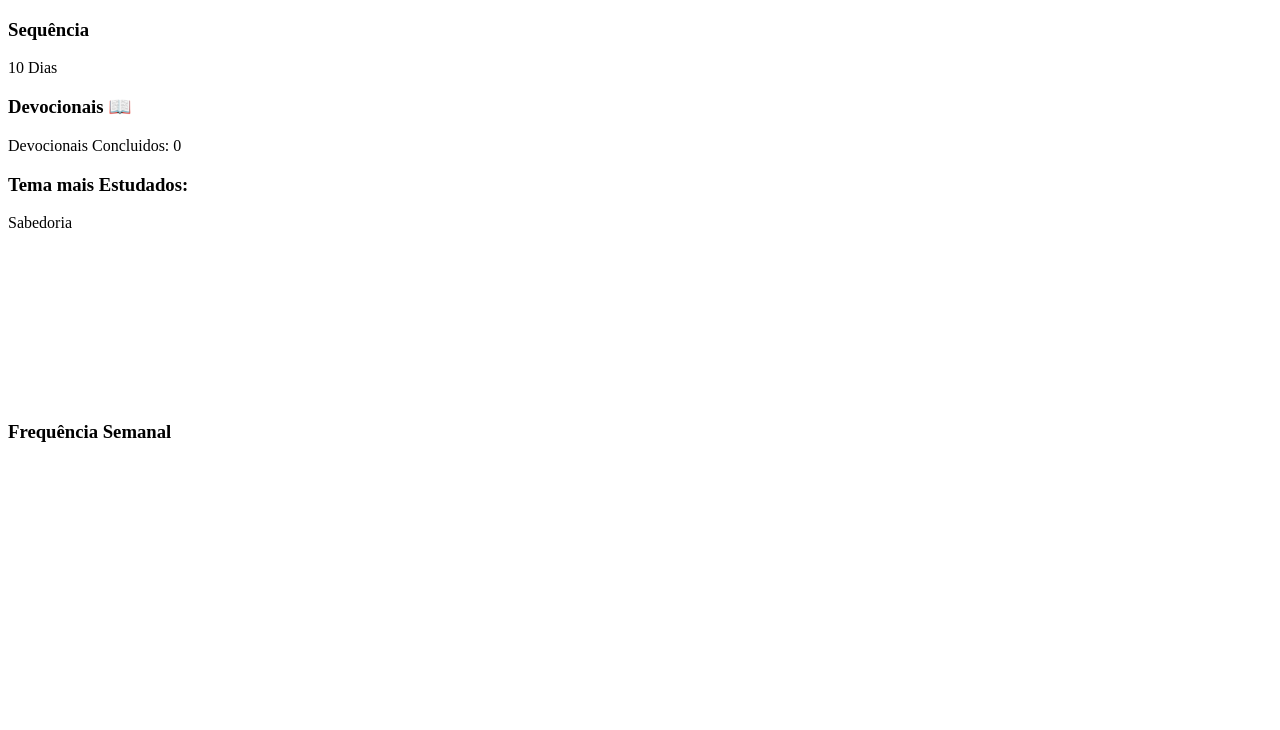
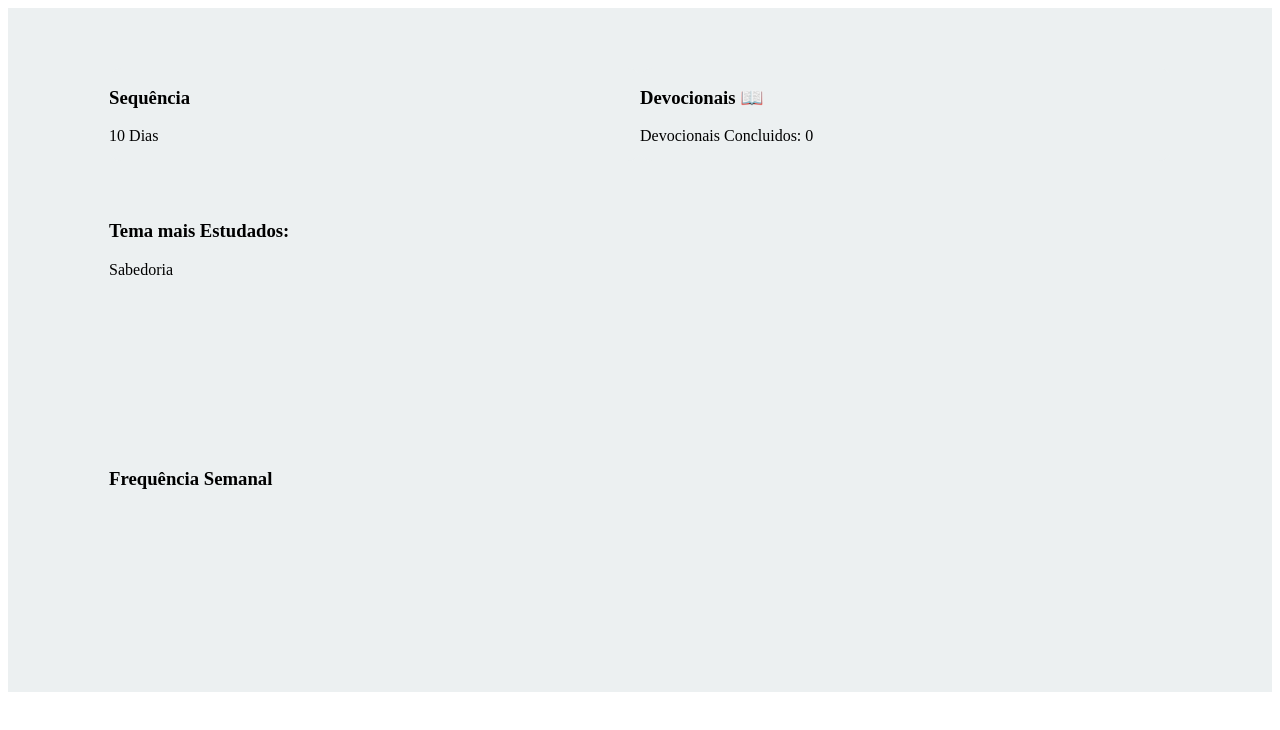
Before and after one commit to miguelrzc/ProjetoIndividual, a website: page public/dashboard/dashboardPeniel.html in a window 1280 px wide. Drawn offline with Linux system fonts and the light colour scheme.

Commit message:
style:
estilizando a estrutura da dashboard

```diff
--- /dev/null
+++ b/public/css/dashboardPeniel.css
@@ -0,0 +1,31 @@
+@import url("https://fonts.googleapis.com/css2?family=Inter:wght@300;400;600&family=Playfair+Display:wght@700&display=swap");
+:root {
+    --primaria: #2c3e50;
+    --fundo: #ecf0f1;
+    --destaque: #16a085;
+    --texto: #34495e;
+    --texto-leve: #7f8c8d;
+    --borda: rgba(44,62,80,0.1)
+}
+
+.container-principal{
+    padding: 30px 8%;
+    background-color: var(--fundo);
+}
+
+.indicadores{
+    display: flex;
+    margin-top: 30px;
+}
+
+.card-indicadores{
+    flex: 1;
+    background-color: var(--fundo);
+    border-radius: 12px;
+    border-bottom: var(--destaque);
+}
+
+.graficos{
+    display: grid;
+    margin-top: 40px;
+}
--- a/public/dashboard/dashboardPeniel.html
+++ b/public/dashboard/dashboardPeniel.html
@@ -1,12 +1,15 @@
 <!DOCTYPE html>
 <html lang="en">
+
+<main class="container-principal">
 <head>
     <meta charset="UTF-8">
     <meta name="viewport" content="width=device-width, initial-scale=1.0">
     <title>Document</title>
 </head>
 <body>
-    <!-- Personalizar uma header somente pra essa telaa -->
+<link rel="stylesheet" href="../css/dashboardPeniel.css">
+<!-- Personalizar uma header somente pra essa telaa -->
     <header>
 
     </header>
@@ -36,3 +39,4 @@
 
 </body>
 </html>
+</main>
--- /dev/null
+++ b/public/js/dashboardPeniel.js
@@ -0,0 +1,5 @@
+const ctxLinha = document.getElementById('graficoLinha').getContext('2d');
+const graficoLinha = new Chart(ctxLinha, {
+    type: 'line',
+    data: {
+        labels: ['Seg', 'Ter', 'Qua', 'Qui', 'Sex', 'Sab', 'Dom']
```
